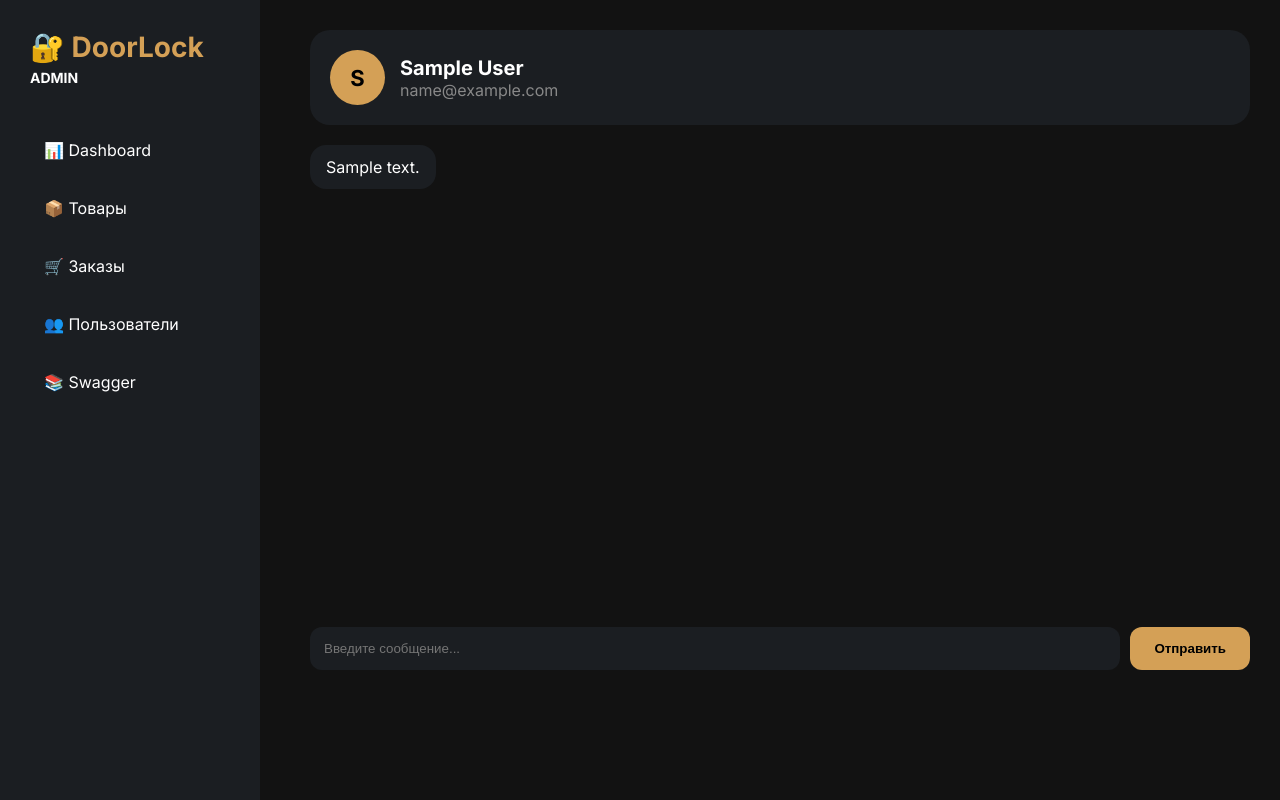
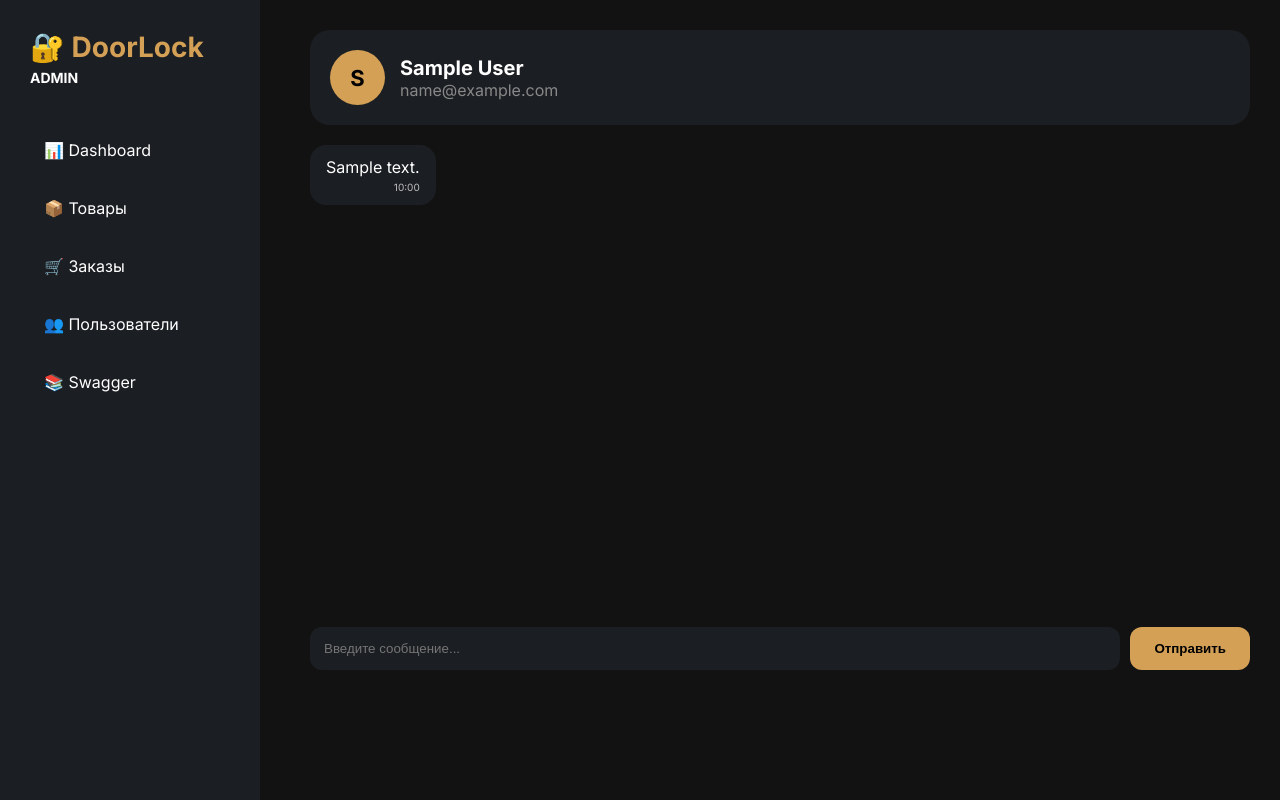
Before and after one commit to LKama/doorlock-shop, a FastAPI app: page /admin/chat/1 in a window 1280 px wide. Run offline with FastAPI, Linux system fonts and the light colour scheme; tables that the repository leaves empty hold one stand-in row (values such as "Sample post").

```diff
--- a/templates/admin/chat.html
+++ b/templates/admin/chat.html
@@ -37,7 +37,13 @@
                 {% endif %}
             ">
 
-                {{ msg.message }}
+                <div class="message-text">
+                    {{ msg.message }}
+                </div>
+
+                <div class="message-time">
+                    {{ msg.created_at.strftime('%H:%M') }}
+                </div>
 
             </div>
 
@@ -124,6 +130,16 @@
     word-break:break-word;
 }
 
+.message-text {
+    margin-bottom: 4px;
+}
+
+.message-time {
+    font-size: 10px;
+    opacity: 0.7;
+    text-align: right;
+}
+
 .user{
     align-self:flex-start;
     background:#1B1E22;
```
